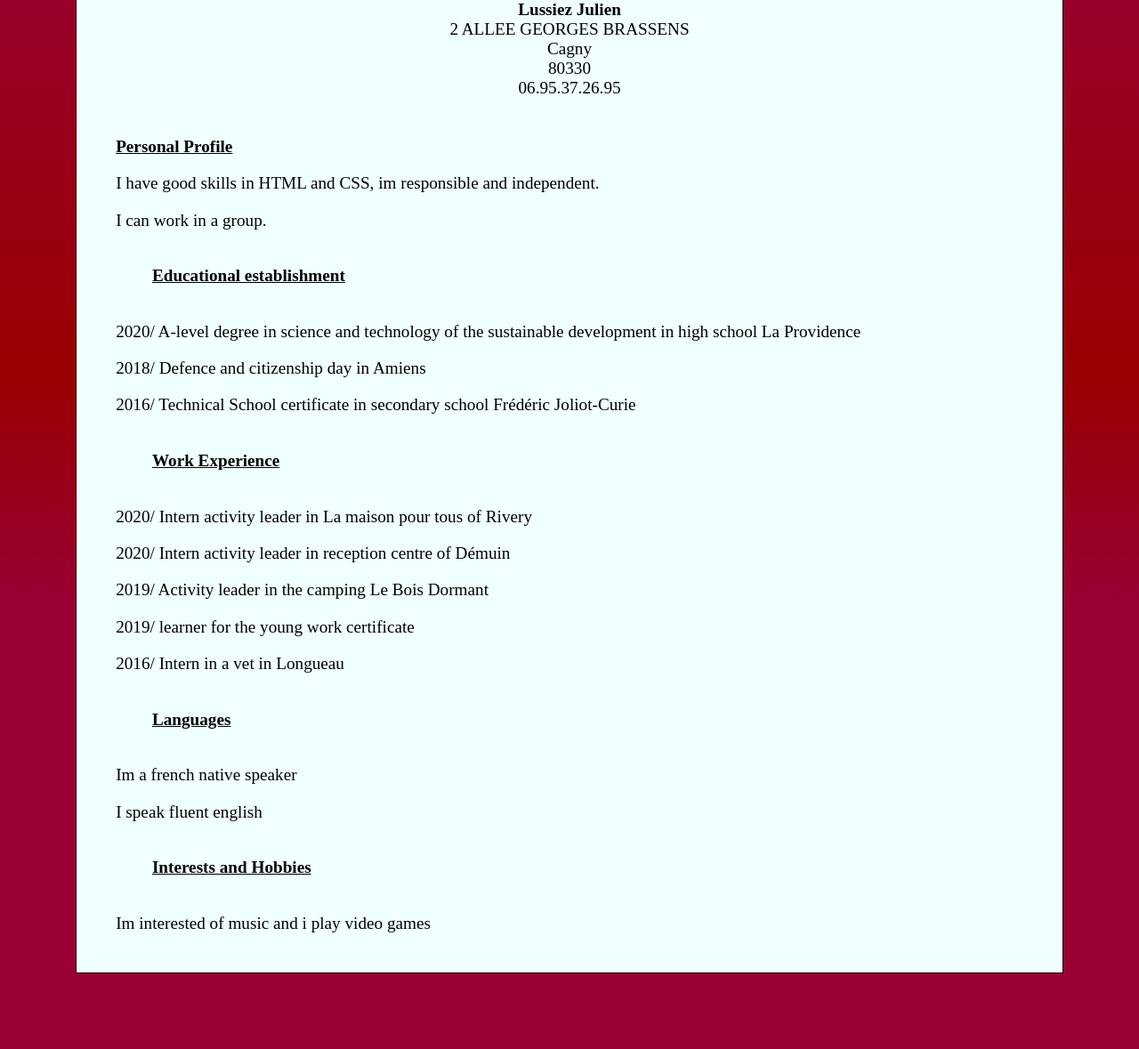
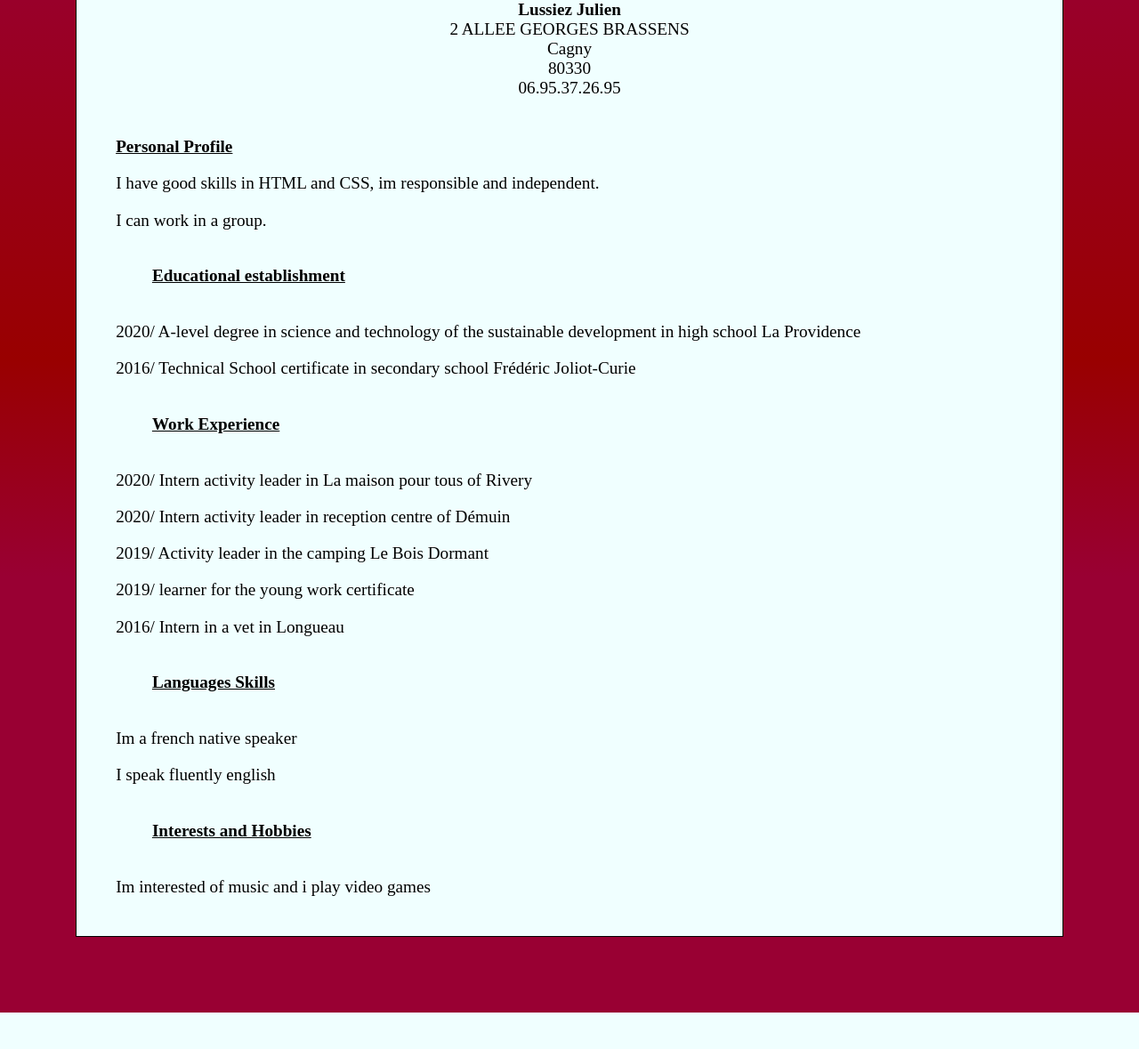
Before and after one commit to JLussiez/Exercices, a PHP site: the page made by CV anglais/Anglais CV.html in a window 1280 px wide. Shown: the part 86-1265 px from the top of the page at 89% size. After the commit the page ends 1224 px from the top, so only its background shows below. Run offline with PHP 8.4, Linux system fonts and the light colour scheme.

Commit message:
CV Anglais

```diff
--- a/CV anglais/Anglais CV.html
+++ b/CV anglais/Anglais CV.html
@@ -19,7 +19,6 @@
             <p><u><b>Educational establishment</b></u><p>
                 </div>
             <p>2020/ A-level degree in science and technology of the sustainable development in high school La Providence</p>
-            <p>2018/ Defence and citizenship day in Amiens</p>
             <p>2016/ Technical School certificate in secondary school Frédéric Joliot-Curie<p>
                 <div id="titres">
             <p><u><b>Work Experience</b></u><p>
@@ -30,10 +29,10 @@
             <p>2019/ learner for the young work certificate</p>
             <p>2016/ Intern in a vet in Longueau</p>
                 <div id="titres">
-            <p><u><b>Languages</b></u><p>
+            <p><u><b>Languages Skills</b></u><p>
                 </div>
             <p>Im a french native speaker</p>
-            <p>I speak fluent english</p>
+            <p>I speak fluently english</p>
                 <div id="titres">
             <p><u><b>Interests and Hobbies</b></u><p>
                 </div>
--- a/CV anglais/CSS.css
+++ b/CV anglais/CSS.css
@@ -1,6 +1,4 @@
-body {
-    background-color: #dadada70 }
-    html {
+html {
         padding: 6%;
         background: rgba(153, 0, 0,1);
     background: linear-gradient(0deg, rgba(153, 0, 51,1) 0%, rgba(153, 0, 51,1) 40%, rgba(153, 0, 0,1) 60%, rgba(153, 0, 51,1) 100%);
```
